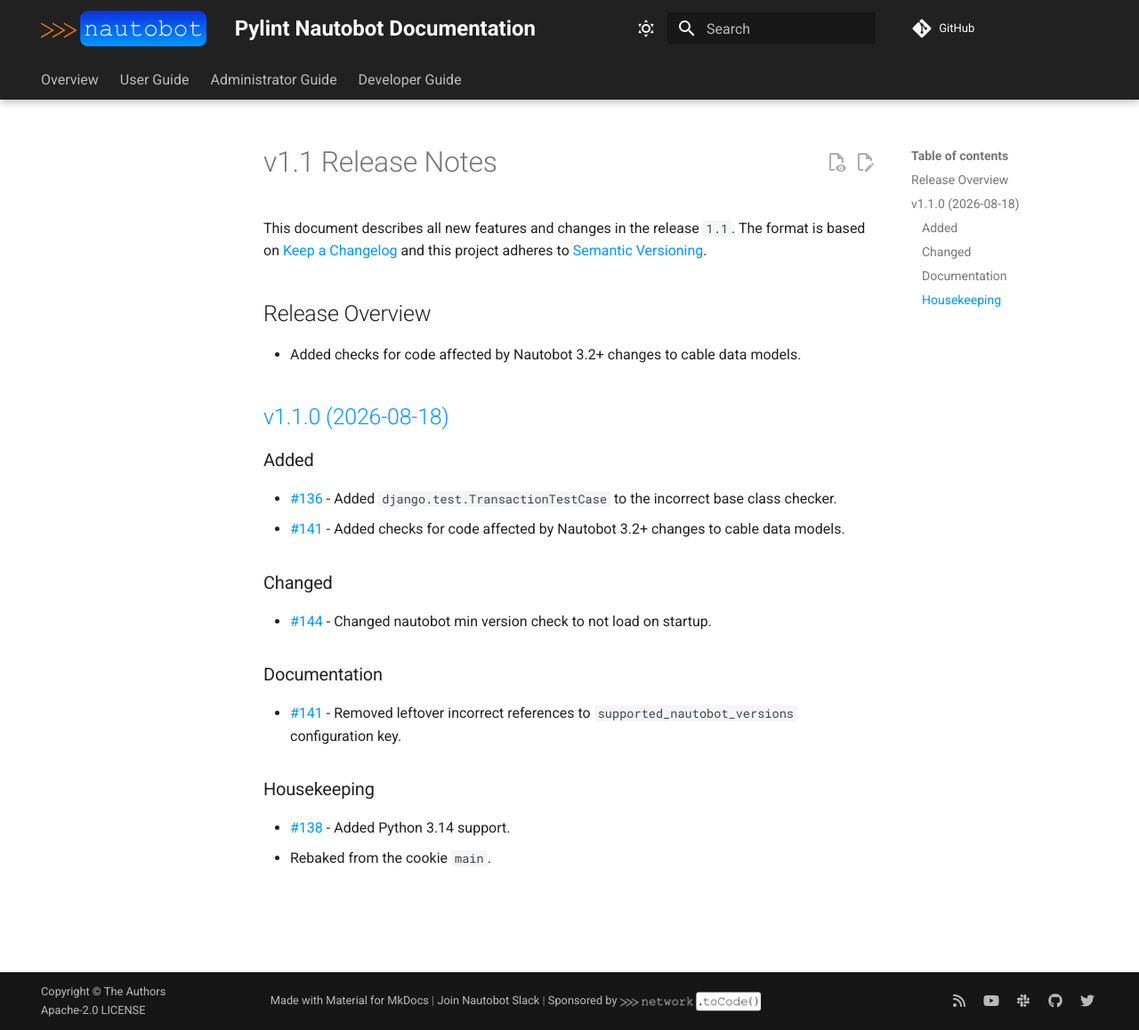
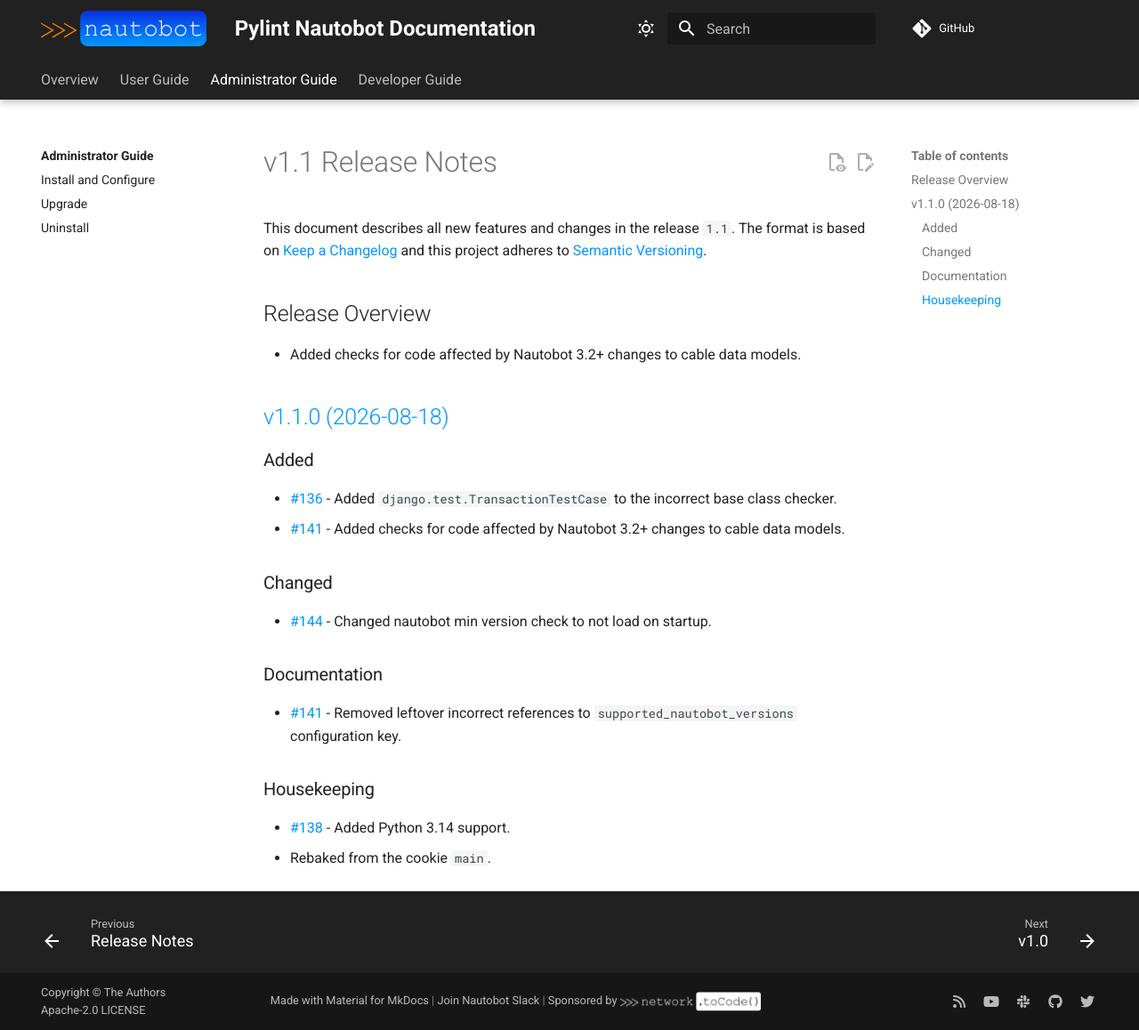
Before and after one commit to nautobot/pylint-nautobot, an MkDocs documentation site: the page built from docs/admin/release_notes/version_1.1.md, in a window 1280 px wide and 1158 px high. Shown: the whole window at 89% size. Built offline with MkDocs 1.6.1 and Material for MkDocs 9.7.7, drawn with Linux system fonts in a browser that asks for light colours; comment, search, counter and statistics services are not loaded.

Commit message:
Fixed mkdocs.yml

```diff
--- a/mkdocs.yml
+++ b/mkdocs.yml
@@ -128,6 +128,7 @@ nav:
       - Uninstall: "admin/uninstall.md"
       - Release Notes:
           - "admin/release_notes/index.md"
+          - v1.1: "admin/release_notes/version_1.1.md"
           - v1.0: "admin/release_notes/version_1.0.md"
           - v0.4: "admin/release_notes/version_0.4.md"
           - v0.3: "admin/release_notes/version_0.3.md"
```
